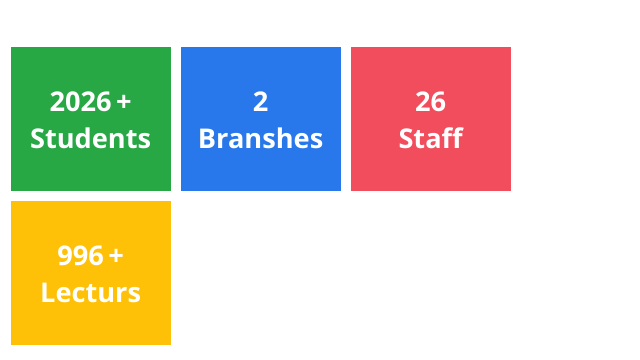
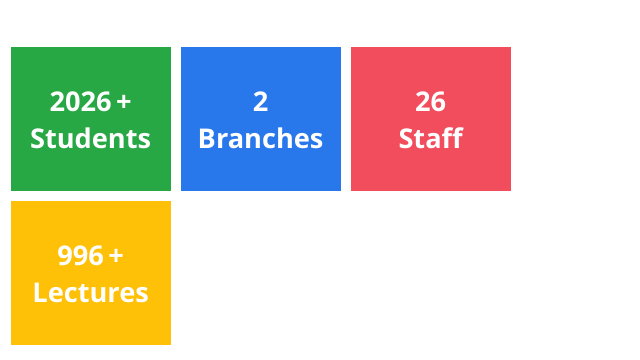
Before and after one commit to Sufiyan055/Tutorial-Website, a plain HTML site: page index.html in a window 1280 px wide. Shown: the part 1228-1588 px from the top of the page, 517-1157 px from the left. Drawn offline with Linux system fonts and the light colour scheme.

Commit message:
spells correct

```diff
--- a/index.html
+++ b/index.html
@@ -110,7 +110,7 @@
             <div>
               <span class="num" data-target="02">00</span>
             </div>
-            <span class="text">Branshes</span>
+            <span class="text">Branches</span>
           </div>
           <div class="container">
             <div>
@@ -123,7 +123,7 @@
               <span class="num" data-target="996">000</span>
               <span class="plusNumCount">+</span>
             </div>
-            <span class="text">Lecturs</span>
+            <span class="text">Lectures</span>
           </div>
         </div>
       </div>
```
